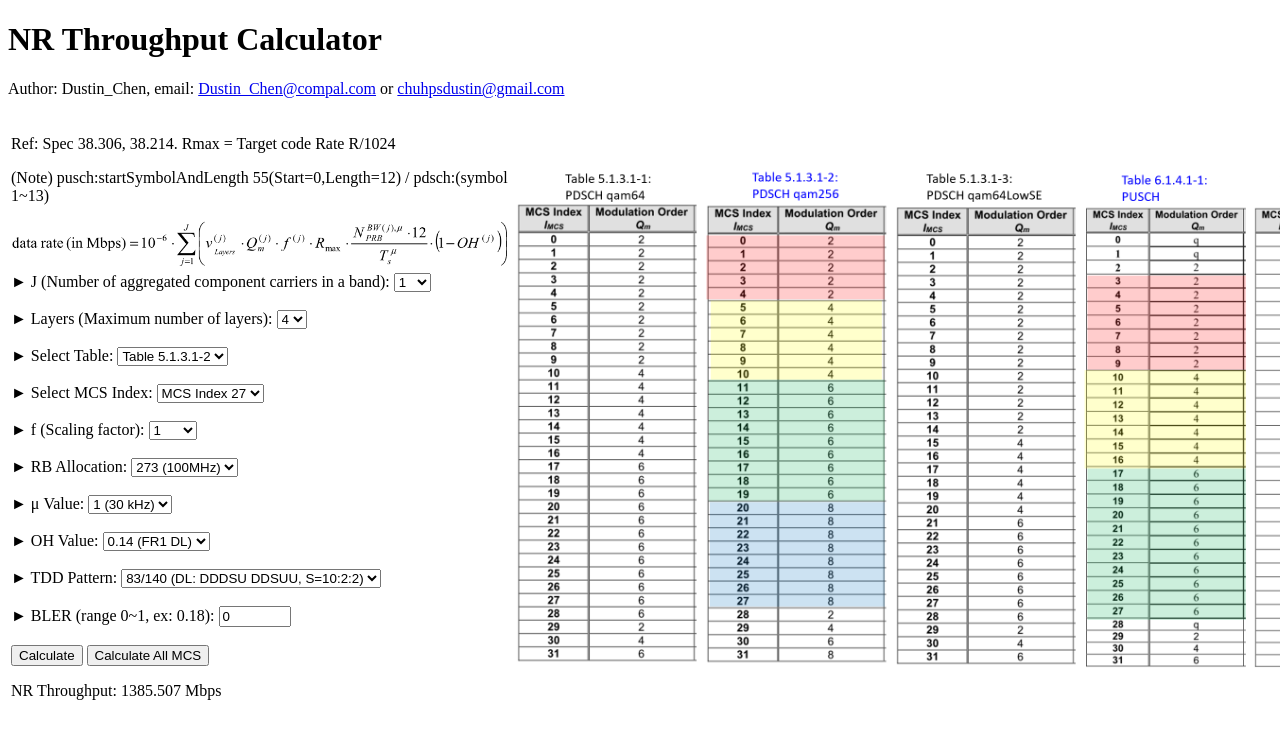
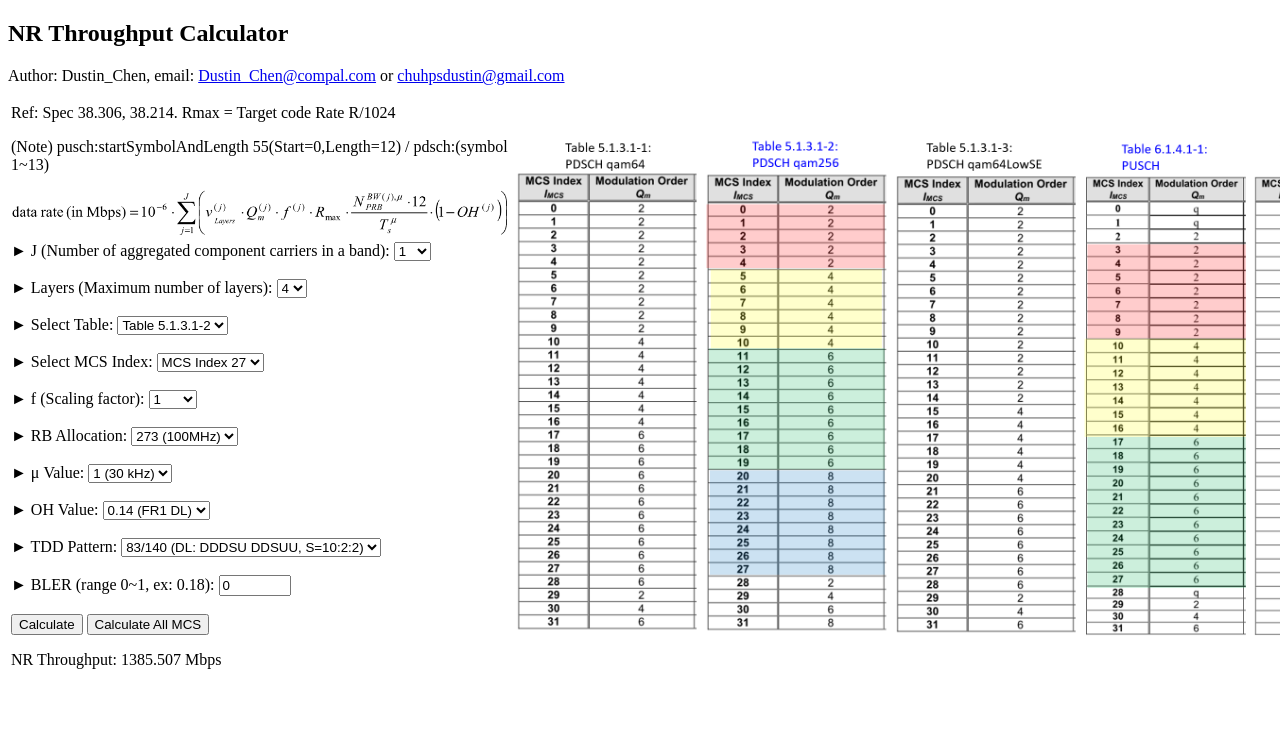
Before and after one commit to dustinchen26/NR_Tput, a plain HTML site: page index.html in a window 1280 px wide. Shown: the top 738 px of the page. Drawn offline with Linux system fonts and the light colour scheme.

Commit message:
update style

```diff
--- a/index.html
+++ b/index.html
@@ -12,10 +12,8 @@
     <script type="text/javascript">
         var J, Layers, f, RB_allocation, mu, OH, TDD_pattern, BLER, Qm, Rmax; // Define variables globally
 
-
         // Define the MCS configurations based on different tables
         var mcsConfigurations = {
-
             "Table5.1.3.1-1": [
                 [2, 120 / 1024], // MCS Index 0
                 [2, 157 / 1024], // MCS Index 1
@@ -316,11 +314,10 @@
 </head>
 
 <body>
-    <h1>NR Throughput Calculator</h1>
+    <h2>NR Throughput Calculator</h2>
     <p style="margin: 0;">Author: Dustin_Chen, email: <a href="mailto:Dustin_Chen@compal.com"
             style="line-height: 1;">Dustin_Chen@compal.com</a> or <a href="mailto:chuhpsdustin@gmail.com"
             style="line-height: 1;">chuhpsdustin@gmail.com</a></p>
-    <br>
     <table>
         <tr>
             <td>
```
